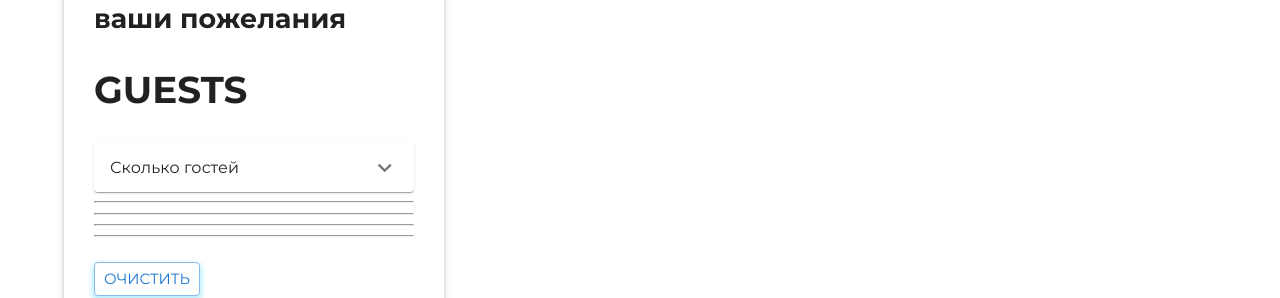
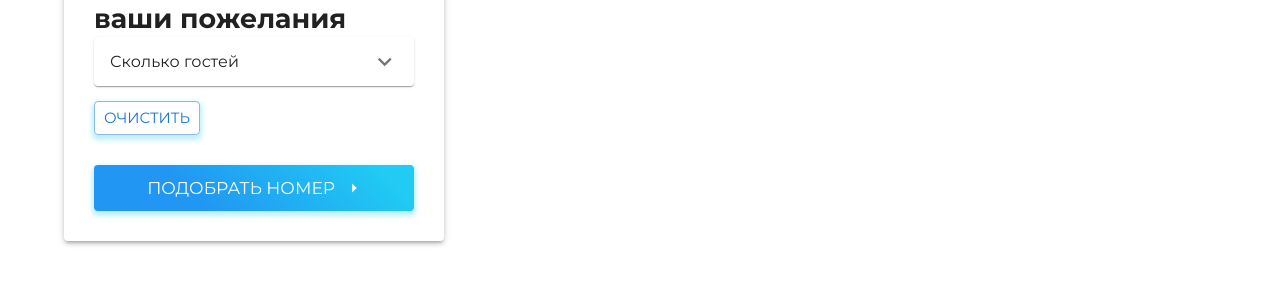
Before and after one commit to Solexofficial/react-hotel_booking, a React (Create React App) app: page / in a window 1280 px wide. Shown: the part 209-507 px from the top of the page. Built offline with nearby package versions, Linux system fonts and the light colour scheme.

Commit message:
refactor: del some comments and test elements

```diff
--- a/src/app/components/common/form/guestsDropDownField.jsx
+++ b/src/app/components/common/form/guestsDropDownField.jsx
@@ -38,19 +38,12 @@ const GuestsDropDownField = ({ value, setData, name }) => {
 
   if (data) {
     return (
-      <>
-        <h1>GUESTS</h1>
       <Accordion label={getAccordionLabel()}>
         {Object.values(data).map(guest => {
           const { value, name, label } = guest;
           return <NumberField key={name} label={label} name={name} value={value} onIncrease={handleIncrease} />;
         })}
       </Accordion>
-        <hr />
-        <hr />
-        <hr />
-        <hr />
-      </>
     );
   }
   return <h1>Loading...</h1>;
--- a/src/app/components/ui/searchRoomsForm/searchRoomsForm.jsx
+++ b/src/app/components/ui/searchRoomsForm/searchRoomsForm.jsx
@@ -85,11 +85,6 @@ const SearchRoomsForm = () => {
           inputProps={{ placeholder: 'ДД.ММ.ГГГГ' }}
         />
         <GuestsDropDownField name='guests' setData={setData} data={data} />
-        {/* <Accordion label={getAccordionLabel()} name='accordion'>
-          <NumberField label='Взрослые' name='adults' value={data.adults} setData={setData} />
-          <NumberField label='Дети' name='children' value={data.children} setData={setData} />
-          <NumberField label='Младенцы' name='babies' value={data.babies} setData={setData} />
-        </Accordion> */}
         <Button variant='outlined' type='button' size='small' onClick={resetForm} className={classes.btnReset}>
           Очистить
         </Button>
```
Lines whose indentation alone changed are shown as unchanged.
